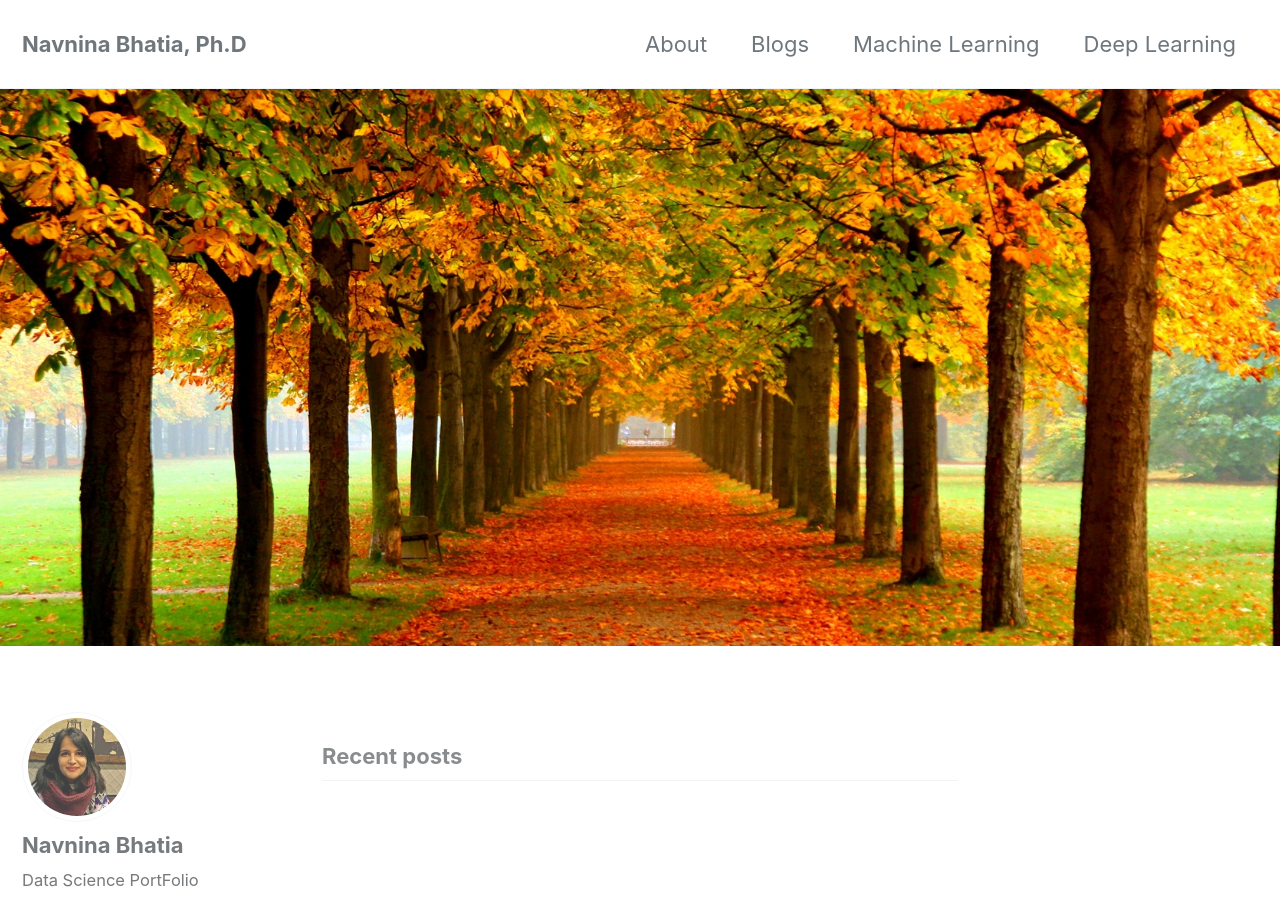
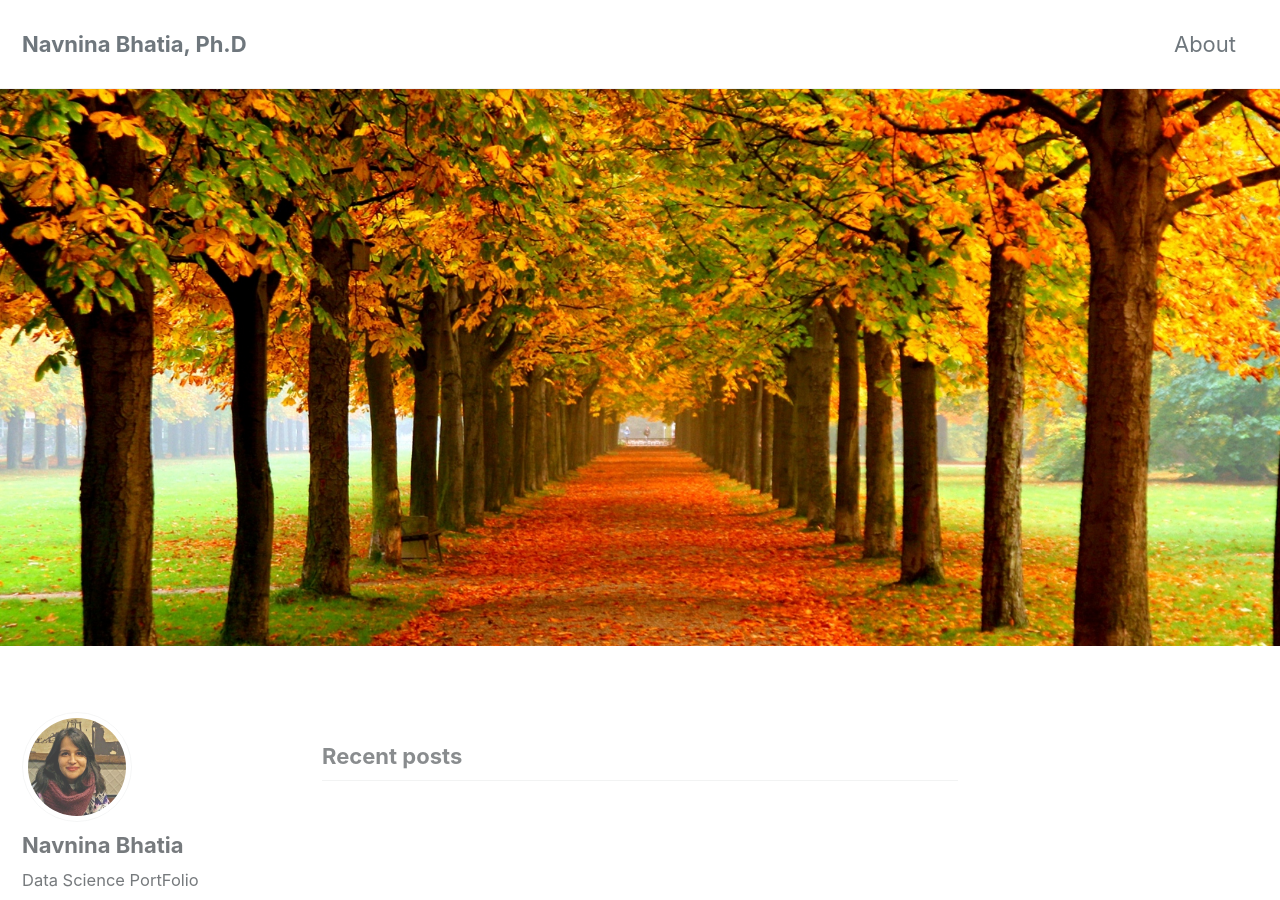
Before and after one commit to navnina/navnina.github.io, a Jekyll site: the page built from index.html, in a window 1280 px wide and 900 px high. Built offline with Jekyll 4.4.1, drawn with Linux system fonts in a browser that asks for light colours; cached includes are drawn as plain includes; nearby versions of some CDN libraries; the list of posts is cut into pages by our own code.

Commit message:
new github

```diff
--- a/_data/navigation.yml
+++ b/_data/navigation.yml
@@ -2,12 +2,6 @@
 main:
   - title: "About"
     url: /about/
-  - title: "Blogs"
-    url: /blogs/
-  - title: "Machine Learning"
-    url: /machine_learning/
-  - title: "Deep Learning"
-    url: /deep_learning/
 
   # - title: "About"
   #   url: https://mmistakes.github.io/minimal-mistakes/about/
```
